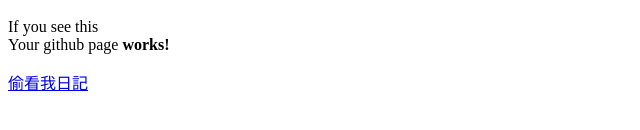
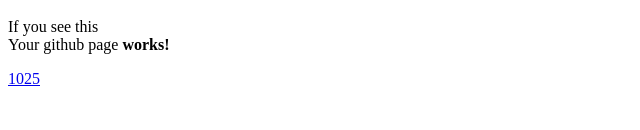
Before and after one commit to eve173866/eve173866.github.io, a plain HTML site: page index.html in a window 1280 px wide. Shown: the part 382-512 px from the top of the page, without its empty margins (0-640 px from the left). Drawn offline with Linux system fonts and the light colour scheme.

Commit message:
1101-2
new

```diff
--- a/index.html
+++ b/index.html
@@ -19,7 +19,7 @@
         </p>
      </div>
 
-        <a href="1025/two.html">偷看我日記</a>
+        <a href="1025/two.html">1025</a>
 </body>
 
 </html>
```
